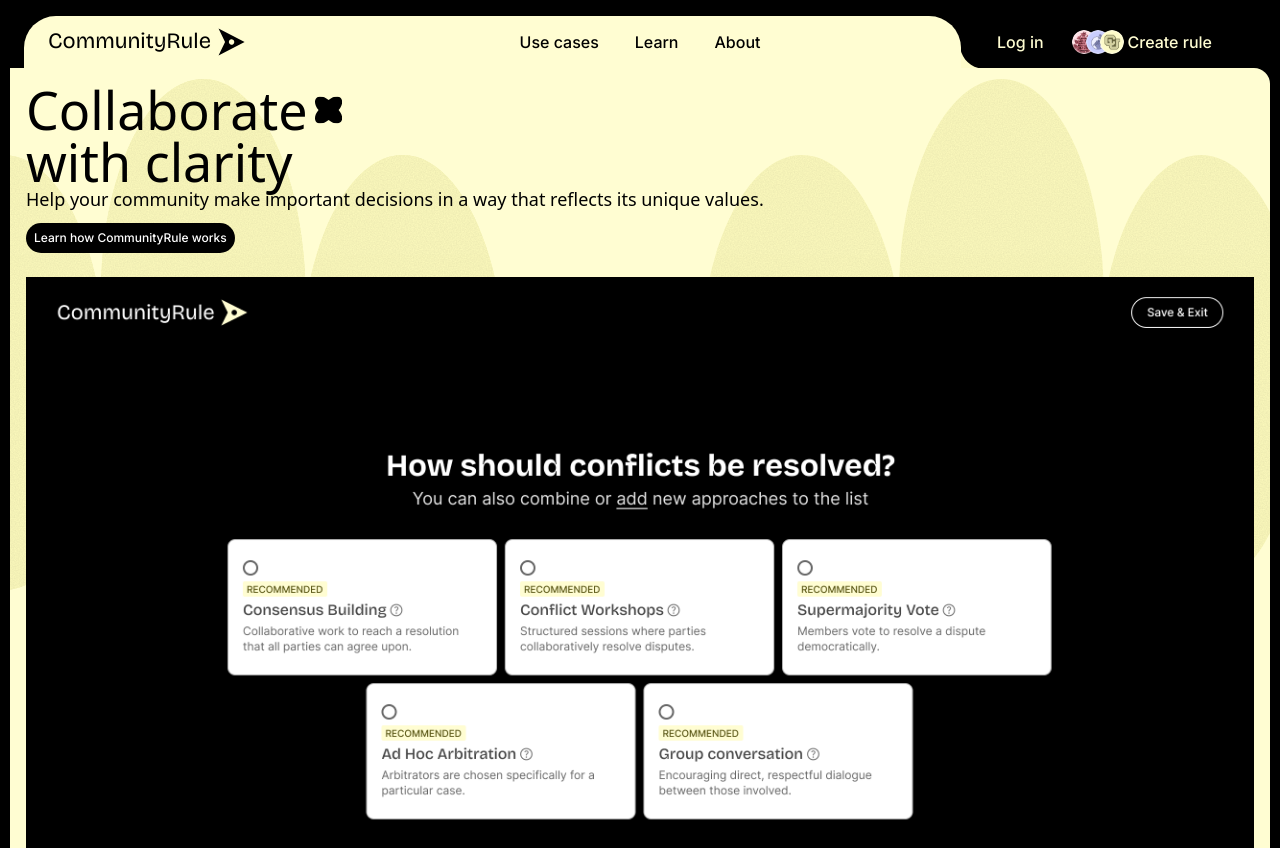
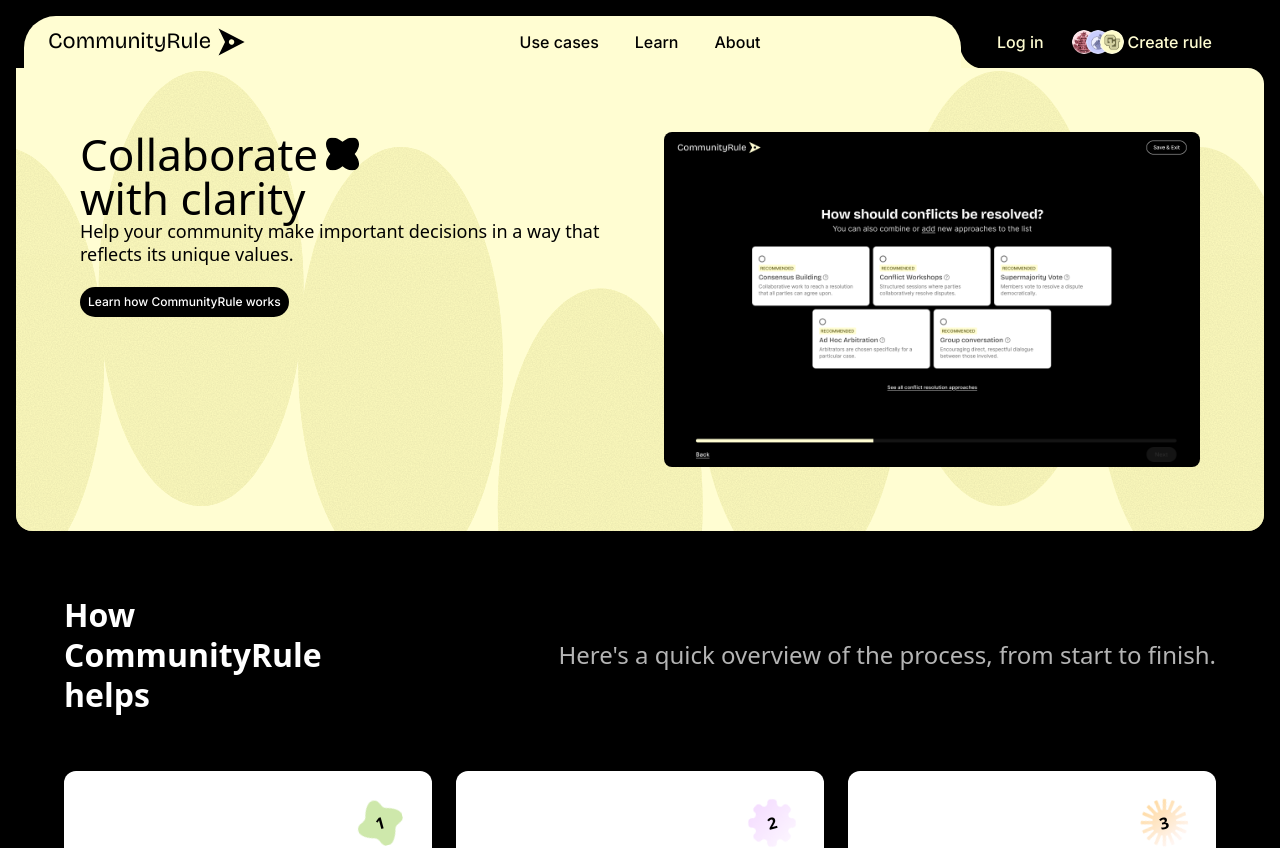
Before and after one commit to adilallo/community-rule, a Next.js app: page / in a window 1280 px wide. Shown: the top 848 px of the page. Built offline with nearby package versions, Linux system fonts and the light colour scheme.

Commit message:
Hero Banner md breakpoint

```diff
--- a/app/components/ContentLockup.js
+++ b/app/components/ContentLockup.js
@@ -4,28 +4,28 @@
 
 const ContentLockup = ({ title, subtitle, description, ctaText, ctaHref }) => {
   return (
-    <div className="flex flex-col gap-[var(--spacing-scale-006)] sm:gap-[var(--spacing-scale-012)] relative z-10">
+    <div className="flex flex-col gap-[var(--spacing-scale-006)] sm:gap-[var(--spacing-scale-012)] md:gap-[var(--spacing-scale-020)] relative z-10">
       {/* Text content container */}
       <div className="flex flex-col">
         {/* Title container */}
         <div className="flex gap-[var(--spacing-scale-008)] items-center">
-          <h1 className="font-bricolage-grotesque font-medium text-[32px] leading-[32px] sm:text-[52px] sm:leading-[52px] text-[var(--color-content-inverse-primary)]">
+          <h1 className="font-bricolage-grotesque font-medium text-[32px] leading-[32px] sm:text-[52px] sm:leading-[52px] md:text-[44px] md:leading-[44px] text-[var(--color-content-inverse-primary)]">
             {title}
           </h1>
           <img
             src="/assets/Shapes_1.svg"
             alt="Decorative shapes"
-            className="w-[27.2px] h-[27.2px]"
+            className="w-[27.2px] h-[27.2px] md:w-[34px] md:h-[34px]"
           />
         </div>
 
         {/* Subtitle */}
-        <h2 className="font-bricolage-grotesque font-medium text-[32px] leading-[32px] sm:text-[52px] sm:leading-[52px] text-[var(--color-content-inverse-primary)]">
+        <h2 className="font-bricolage-grotesque font-medium text-[32px] leading-[32px] sm:text-[52px] sm:leading-[52px] md:text-[44px] md:leading-[44px] text-[var(--color-content-inverse-primary)]">
           {subtitle}
         </h2>
 
         {/* Description */}
-        <p className="font-inter font-[400] text-[18px] leading-[130%] text-[var(--color-content-inverse-primary)] pr-[var(--spacing-scale-032)]">
+        <p className="font-inter font-[400] text-[18px] leading-[130%] text-[var(--color-content-inverse-primary)] pr-[var(--spacing-scale-032)] md:pr-[var(--spacing-scale-008)]">
           {description}
         </p>
       </div>
--- a/app/components/HeroBanner.js
+++ b/app/components/HeroBanner.js
@@ -5,19 +5,20 @@
 
 const HeroBanner = ({ title, subtitle, description, ctaText, ctaHref }) => {
   return (
-    <section className="bg-transparent px-[var(--spacing-scale-008)] sm:px-[var(--spacing-scale-010)]">
+    <section className="bg-transparent px-[var(--spacing-scale-008)] sm:px-[var(--spacing-scale-010)] md:px-[var(--spacing-scale-016)]">
       <div className="flex flex-col gap-[var(--spacing-scale-010)]">
         {/* Frame container for content */}
-        <div className="bg-[var(--color-surface-default-brand-primary)] p-[var(--spacing-scale-012)] sm:p-[var(--spacing-scale-016)] rounded-tl-none rounded-tr-[16px] rounded-br-[16px] rounded-bl-[16px] flex flex-col gap-[var(--spacing-scale-024)] sm:gap-[var(--spacing-scale-024)] relative overflow-hidden">
+        <div className="bg-[var(--color-surface-default-brand-primary)] p-[var(--spacing-scale-012)] sm:p-[var(--spacing-scale-016)] md:p-[var(--spacing-scale-064)] rounded-tl-none rounded-tr-[16px] rounded-br-[16px] rounded-bl-[16px] flex flex-col gap-[var(--spacing-scale-024)] sm:gap-[var(--spacing-scale-024)] md:flex-row md:gap-[var(--spacing-scale-048)] relative overflow-hidden">
           {/* DECORATIONS (behind content) */}
           <HeroDecor
             className="pointer-events-none absolute z-0
                         left-0 top-0
-                        translate-x-[-72px] translate-y-[26px] sm:translate-x-[-78px] sm:translate-y-[24px]
+                        translate-x-[-72px] translate-y-[26px] sm:translate-x-[-78px] sm:translate-y-[24px] md:translate-x-[-86px] md:translate-y-[16px]
                         w-[1540px] h-[645px] scale-[1.04]"
           />
 
           {/* Content lockup - Large variant */}
+          <div className="md:flex-1">
             <ContentLockup
               title={title}
               subtitle={subtitle}
@@ -25,9 +26,10 @@
               ctaText={ctaText}
               ctaHref={ctaHref}
             />
+          </div>
 
           {/* Hero Image Container */}
-          <div className="w-full rounded-[8px] relative z-10">
+          <div className="w-full md:flex-1 rounded-[8px] overflow-hidden relative z-10">
             <img
               src="/assets/HeroImage.png"
               alt="Hero illustration"
```
Lines whose indentation alone changed are shown as unchanged.
